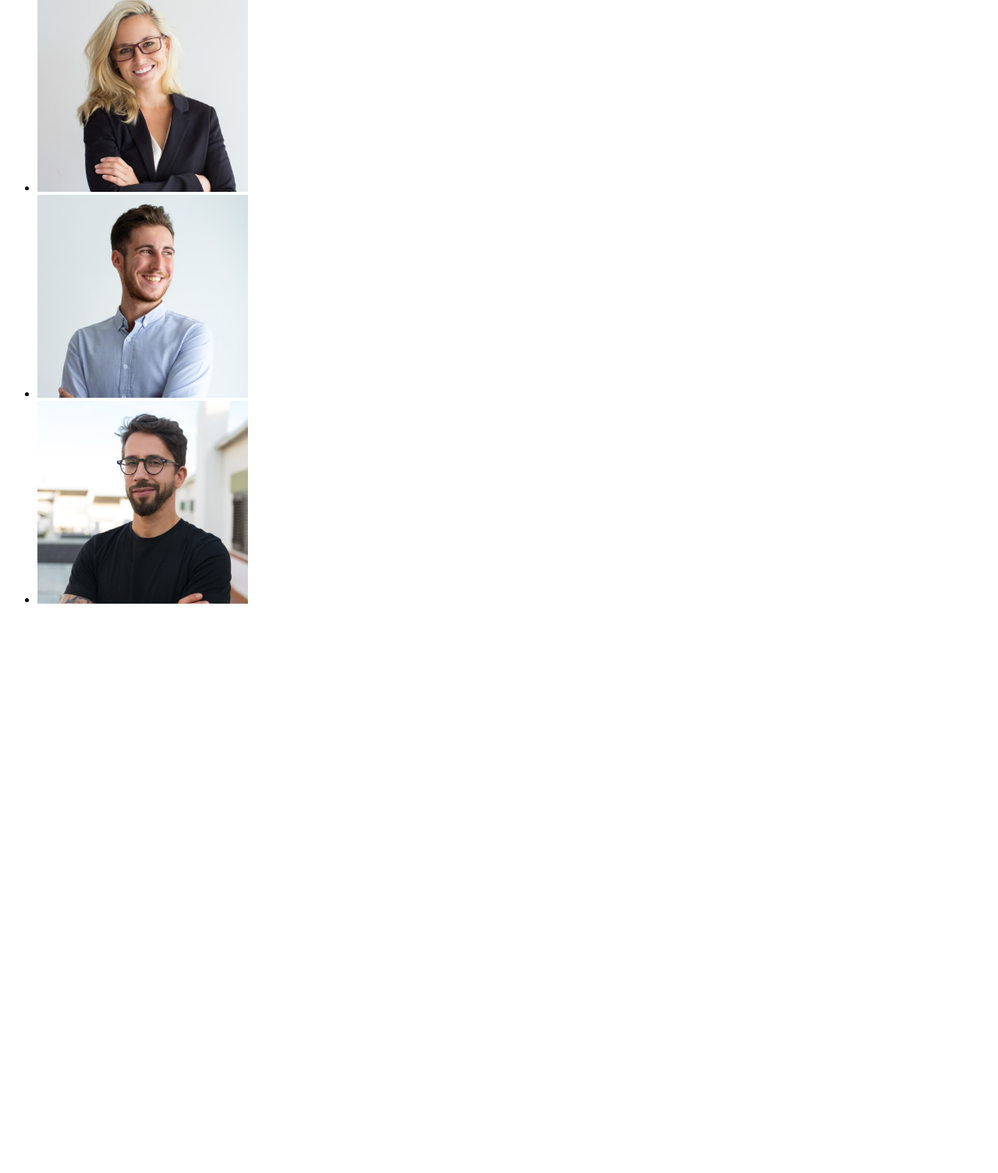
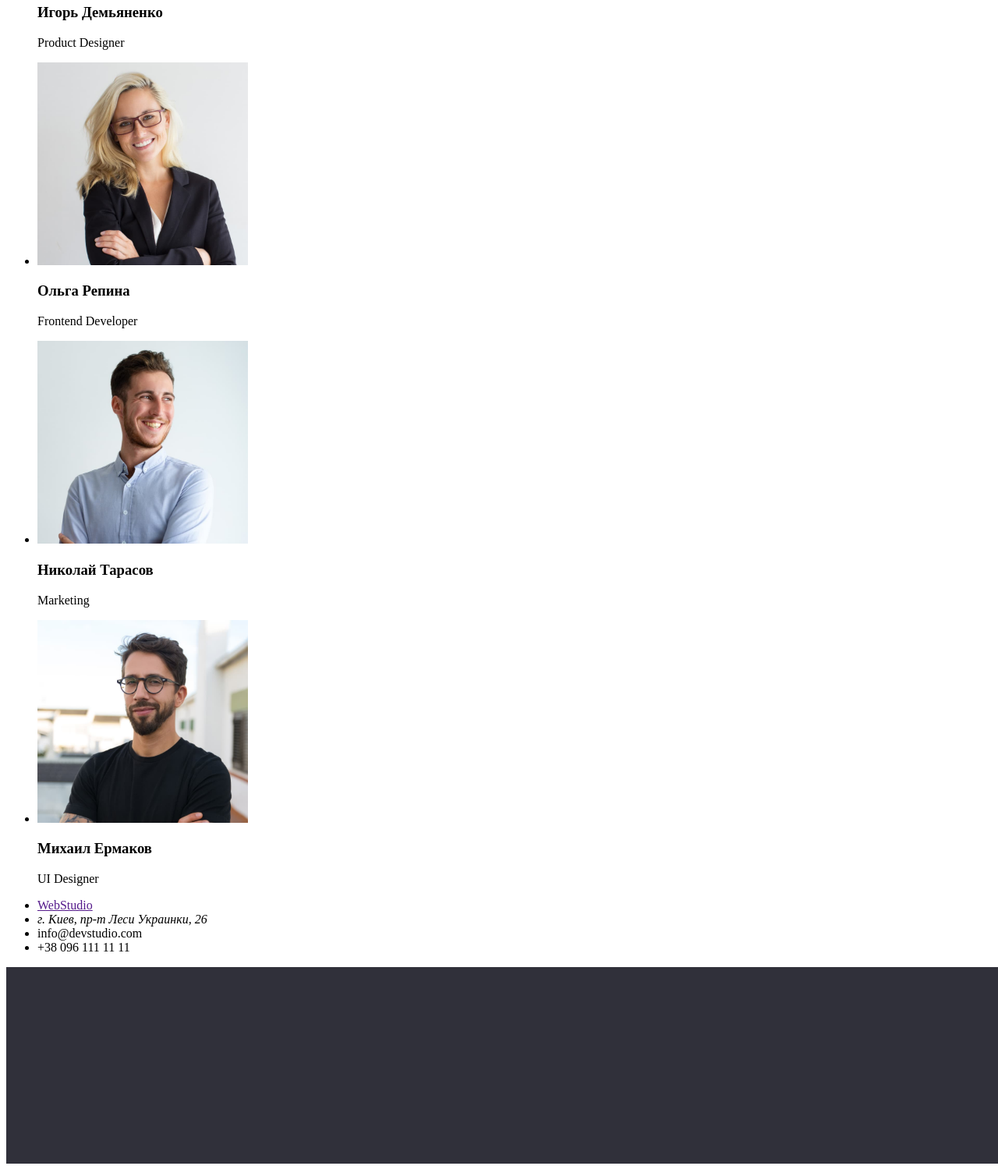
Before and after one commit to Alexandr-Styopin/goit-markup-hw-01, a plain HTML site: page index.html in a window 1280 px wide. Shown: the part 2460-3964 px from the top of the page at 78% size. Before the commit the page ends 3254 px from the top, so only its background shows below. Drawn offline with Linux system fonts and the light colour scheme.

Commit message:
Teams & footer

```diff
--- a/index.html
+++ b/index.html
@@ -4,7 +4,7 @@
     <meta charset="UTF-8" />
     <meta http-equiv="X-UA-Compatible" content="IE=edge" />
     <meta name="viewport" content="width=device-width, initial-scale=1.0" />
-    <title>Document</title>
+    <title>Студия</title>
   </head>
 
   <body>
@@ -88,18 +88,35 @@
         <ul>
           <li>
             <img src="/img/imgteam1.jpg" alt="Игорь Демьяненко" width="270" />
+            <h3>Игорь Демьяненко</h3>
+            <p lang="en">Product Designer</p>
           </li>
           <li>
             <img src="/img/imgteam2.jpg" alt="Ольга Репина" width="270" />
+            <h3>Ольга Репина</h3>
+            <p lang="en">Frontend Developer</p>
           </li>
           <li>
             <img src="/img/imgteam3.jpg" alt="Николай Тарасов" width="270" />
+            <h3>Николай Тарасов</h3>
+            <p lang="en">Marketing</p>
           </li>
           <li>
             <img src="/img/imgteam4.jpg" alt="Михаил Ермаков" width="270" />
+            <h3>Михаил Ермаков</h3>
+            <p lang="en">UI Designer</p>
           </li>
         </ul>
       </section>
     </main>
+    <footer>
+      <ul>
+        <li><a href="">WebStudio</a></li>
+        <li><address>г. Киев, пр-т Леси Украинки, 26</address></li>
+        <li>info@devstudio.com</li>
+        <li>+38 096 111 11 11</li>
+      </ul>
+      <img src="/img/Footer bg.jpg" alt="footer" width="1600" />
+    </footer>
   </body>
 </html>
```
Also changed, not shown: img/Footer bg.jpg (added), img/Шапка.jpg (deleted).
